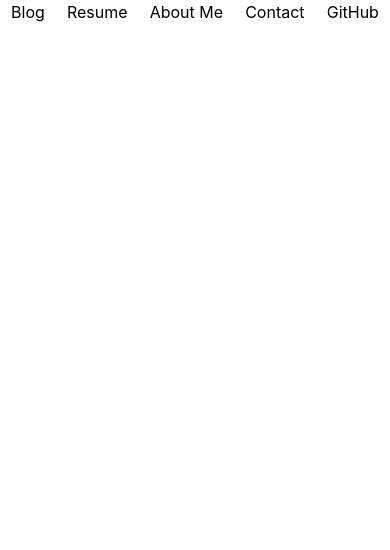
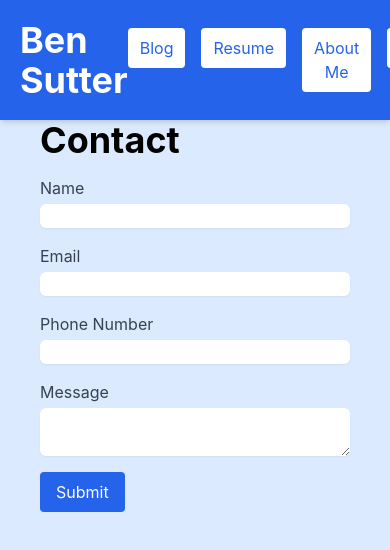
Before and after one commit to Ben-Sutter/Personal_Website, a React (Create React App) app: page /contact in a window 390 px wide. Shown: the top 550 px of the page. Built offline with nearby package versions, Linux system fonts and the light colour scheme.

Commit message:
looks pretty now

```diff
--- a/src/app/App.js
+++ b/src/app/App.js
@@ -9,13 +9,17 @@ import Contact from '../pages/Contact';
 const App = () => {
   return (
     <Router>
-      <Header />
-      <Routes>
-        <Route path="./blog" element={<Blog />} />
-        <Route path="./resume" element={<Resume />} />
-        <Route path="./about" element={<About />} />
-        <Route path="./contact" element={<Contact />} />
-      </Routes>
+      <div className="bg-blue-100 min-h-screen"> {/* Change background color */}
+        <Header />
+        <div className="pt-20"> {/* Add padding-top */}
+          <Routes>
+            <Route path="/blog" element={<Blog />} />
+            <Route path="/resume" element={<Resume />} />
+            <Route path="/about" element={<About />} />
+            <Route path="/contact" element={<Contact />} />
+          </Routes>
+        </div>
+      </div>
     </Router>
   );
 };
--- a/src/app/Header.js
+++ b/src/app/Header.js
@@ -1,17 +1,19 @@
-
-import React from 'react';
+import { Link } from 'react-router-dom';
 import '../styles/generated.css';
 
 const Header = () => {
   return (
-    <header style={{ position: 'fixed', top: 0, left: 0, right: 0 }}>
-        <ul style={{ display: 'flex', justifyContent: 'space-around', listStyle: 'none' }}>
-          <li><button><a href="/blog">Blog</a></button></li>
-          <li><button><a href="/resume">Resume</a></button></li>
-          <li><button><a href="/about">About Me</a></button></li>
-          <li><button><a href="/contact">Contact</a></button></li>
-          <li><button><a href="https://github.com">GitHub</a></button></li>
-        </ul>
+    <header className="fixed top-0 left-0 right-0 bg-blue-600 text-white shadow-md">
+        <div className="container mx-auto flex justify-between items-center p-5">
+          <h1 className="font-bold text-4xl">Ben Sutter</h1>
+          <ul className="flex space-x-4">
+            <li><button className="px-3 py-2 rounded bg-white text-blue-600"><Link to="/blog">Blog</Link></button></li>
+            <li><button className="px-3 py-2 rounded bg-white text-blue-600"><Link to="/resume">Resume</Link></button></li>
+            <li><button className="px-3 py-2 rounded bg-white text-blue-600"><Link to="/about">About Me</Link></button></li>
+            <li><button className="px-3 py-2 rounded bg-white text-blue-600"><Link to="/contact">Contact</Link></button></li>
+            <li><button className="px-3 py-2 rounded bg-white text-blue-600"><a href="https://github.com">GitHub</a></button></li>
+          </ul>
+        </div>
     </header>
   );
 };
--- a/src/pages/About.js
+++ b/src/pages/About.js
@@ -3,10 +3,10 @@ import '../styles/generated.css';
 
 const About = () => {
   return (
-      <div>
-          <h1>About Me</h1>
-          <p>Welcome to my personal website! My name is Ben Sutter.</p>
-      </div>
+    <div className="p-10">
+      <h1 className="text-4xl font-bold mb-4">About Me</h1>
+      <p className="text-lg">Welcome to my personal website! My name is Ben Sutter.</p>
+    </div>
   );
 };
 
--- a/src/pages/Blog.js
+++ b/src/pages/Blog.js
@@ -20,14 +20,13 @@ const Blog = () => {
   ];
 
   return (
-    <div>
-      <h1>Blog</h1>
+    <div className="p-10">
+      <h1 className="text-4xl font-bold mb-4">Blog</h1>
       {blogPosts.map((post, index) => (
-        <div key={index}>
-          <h2>{post.title}</h2>
-          <p>Author: {post.author}</p>
-          <p>Date: {post.date}</p>
-          <p>{post.content}</p>
+        <div key={index} className="mb-8">
+          <h2 className="text-2xl font-semibold mb-2">{post.title}</h2>
+          <p className="text-sm text-gray-500 mb-2">{post.author} - {post.date}</p>
+          <p className="text-lg">{post.content}</p>
         </div>
       ))}
     </div>
--- a/src/pages/Contact.js
+++ b/src/pages/Contact.js
@@ -16,33 +16,29 @@ function Contact() {
   };
 
   return (
-    <div>
-      <h1>Contact</h1>
-      <form onSubmit={handleSubmit}>
-        <label>
-          Name:
-          <input type="text" value={name} onChange={(e) => setName(e.target.value)} />
+    <div className="p-10">
+      <h1 className="text-4xl font-bold mb-4">Contact</h1>
+      <form onSubmit={handleSubmit} className="space-y-4">
+        <label className="block">
+          <span className="text-gray-700">Name</span>
+          <input type="text" value={name} onChange={(e) => setName(e.target.value)} className="mt-1 block w-full rounded-md border-gray-300 shadow-sm" />
         </label>
-        <br />
-        <label>
-          Email:
-          <input type="email" value={email} onChange={(e) => setEmail(e.target.value)} />
+        <label className="block">
+          <span className="text-gray-700">Email</span>
+          <input type="email" value={email} onChange={(e) => setEmail(e.target.value)} className="mt-1 block w-full rounded-md border-gray-300 shadow-sm" />
         </label>
-        <br />
-        <label>
-          Phone Number:
-          <input type="tel" value={phoneNumber} onChange={(e) => setPhoneNumber(e.target.value)} />
+        <label className="block">
+          <span className="text-gray-700">Phone Number</span>
+          <input type="tel" value={phoneNumber} onChange={(e) => setPhoneNumber(e.target.value)} className="mt-1 block w-full rounded-md border-gray-300 shadow-sm" />
         </label>
-        <br />
-        <label>
-          Message:
-          <textarea value={message} onChange={(e) => setMessage(e.target.value)} />
+        <label className="block">
+          <span className="text-gray-700">Message</span>
+          <textarea value={message} onChange={(e) => setMessage(e.target.value)} className="mt-1 block w-full rounded-md border-gray-300 shadow-sm" />
         </label>
-        <br />
-        <button type="submit">Submit</button>
+        <button type="submit" className="mt-2 px-4 py-2 bg-blue-600 text-white rounded hover:bg-blue-700">Submit</button>
       </form>
     </div>
   );
-}
+};
 
 export default Contact;
--- a/src/pages/Resume.js
+++ b/src/pages/Resume.js
@@ -1,11 +1,12 @@
 import React from 'react';
 import '../styles/generated.css';
+import resume from '../files/resume.pdf'; // Import the PDF
 
 const Resume = () => {
   return (
-    <div>
-      <h1>Resume</h1>
-      <embed src="../files/resume.pdf" type="application/pdf" width="100%" height="600px" />
+    <div className="p-10">
+      <h1 className="text-4xl font-bold mb-4">Resume</h1>
+      <embed src={resume} type="application/pdf" width="100%" height="600px" className="shadow-lg rounded" />
     </div>
   );
 };
--- a/src/styles/generated.css
+++ b/src/styles/generated.css
@@ -478,11 +478,193 @@ video {
   --tw-backdrop-saturate:  ;
   --tw-backdrop-sepia:  ;
 }
+.container {
+  width: 100%;
+}
+@media (min-width: 640px) {
+
+  .container {
+    max-width: 640px;
+  }
+}
+@media (min-width: 768px) {
+
+  .container {
+    max-width: 768px;
+  }
+}
+@media (min-width: 1024px) {
+
+  .container {
+    max-width: 1024px;
+  }
+}
+@media (min-width: 1280px) {
+
+  .container {
+    max-width: 1280px;
+  }
+}
+@media (min-width: 1536px) {
+
+  .container {
+    max-width: 1536px;
+  }
+}
 .fixed {
   position: fixed;
 }
+.left-0 {
+  left: 0px;
+}
+.right-0 {
+  right: 0px;
+}
+.top-0 {
+  top: 0px;
+}
+.mx-auto {
+  margin-left: auto;
+  margin-right: auto;
+}
+.mb-2 {
+  margin-bottom: 0.5rem;
+}
+.mb-4 {
+  margin-bottom: 1rem;
+}
+.mb-8 {
+  margin-bottom: 2rem;
+}
+.mt-1 {
+  margin-top: 0.25rem;
+}
+.mt-2 {
+  margin-top: 0.5rem;
+}
+.block {
+  display: block;
+}
 .flex {
   display: flex;
+}
+.min-h-screen {
+  min-height: 100vh;
+}
+.w-full {
+  width: 100%;
+}
+.items-center {
+  align-items: center;
+}
+.justify-between {
+  justify-content: space-between;
+}
+.space-x-4 > :not([hidden]) ~ :not([hidden]) {
+  --tw-space-x-reverse: 0;
+  margin-right: calc(1rem * var(--tw-space-x-reverse));
+  margin-left: calc(1rem * calc(1 - var(--tw-space-x-reverse)));
+}
+.space-y-4 > :not([hidden]) ~ :not([hidden]) {
+  --tw-space-y-reverse: 0;
+  margin-top: calc(1rem * calc(1 - var(--tw-space-y-reverse)));
+  margin-bottom: calc(1rem * var(--tw-space-y-reverse));
+}
+.rounded {
+  border-radius: 0.25rem;
+}
+.rounded-md {
+  border-radius: 0.375rem;
+}
+.border-gray-300 {
+  --tw-border-opacity: 1;
+  border-color: rgb(209 213 219 / var(--tw-border-opacity));
+}
+.bg-blue-100 {
+  --tw-bg-opacity: 1;
+  background-color: rgb(219 234 254 / var(--tw-bg-opacity));
+}
+.bg-blue-600 {
+  --tw-bg-opacity: 1;
+  background-color: rgb(37 99 235 / var(--tw-bg-opacity));
+}
+.bg-white {
+  --tw-bg-opacity: 1;
+  background-color: rgb(255 255 255 / var(--tw-bg-opacity));
+}
+.p-10 {
+  padding: 2.5rem;
+}
+.p-5 {
+  padding: 1.25rem;
+}
+.px-3 {
+  padding-left: 0.75rem;
+  padding-right: 0.75rem;
+}
+.px-4 {
+  padding-left: 1rem;
+  padding-right: 1rem;
+}
+.py-2 {
+  padding-top: 0.5rem;
+  padding-bottom: 0.5rem;
+}
+.pt-20 {
+  padding-top: 5rem;
+}
+.text-2xl {
+  font-size: 1.5rem;
+  line-height: 2rem;
+}
+.text-4xl {
+  font-size: 2.25rem;
+  line-height: 2.5rem;
+}
+.text-lg {
+  font-size: 1.125rem;
+  line-height: 1.75rem;
+}
+.text-sm {
+  font-size: 0.875rem;
+  line-height: 1.25rem;
+}
+.font-bold {
+  font-weight: 700;
+}
+.font-semibold {
+  font-weight: 600;
+}
+.text-blue-600 {
+  --tw-text-opacity: 1;
+  color: rgb(37 99 235 / var(--tw-text-opacity));
+}
+.text-gray-500 {
+  --tw-text-opacity: 1;
+  color: rgb(107 114 128 / var(--tw-text-opacity));
+}
+.text-gray-700 {
+  --tw-text-opacity: 1;
+  color: rgb(55 65 81 / var(--tw-text-opacity));
+}
+.text-white {
+  --tw-text-opacity: 1;
+  color: rgb(255 255 255 / var(--tw-text-opacity));
+}
+.shadow-lg {
+  --tw-shadow: 0 10px 15px -3px rgb(0 0 0 / 0.1), 0 4px 6px -4px rgb(0 0 0 / 0.1);
+  --tw-shadow-colored: 0 10px 15px -3px var(--tw-shadow-color), 0 4px 6px -4px var(--tw-shadow-color);
+  box-shadow: var(--tw-ring-offset-shadow, 0 0 #0000), var(--tw-ring-shadow, 0 0 #0000), var(--tw-shadow);
+}
+.shadow-md {
+  --tw-shadow: 0 4px 6px -1px rgb(0 0 0 / 0.1), 0 2px 4px -2px rgb(0 0 0 / 0.1);
+  --tw-shadow-colored: 0 4px 6px -1px var(--tw-shadow-color), 0 2px 4px -2px var(--tw-shadow-color);
+  box-shadow: var(--tw-ring-offset-shadow, 0 0 #0000), var(--tw-ring-shadow, 0 0 #0000), var(--tw-shadow);
+}
+.shadow-sm {
+  --tw-shadow: 0 1px 2px 0 rgb(0 0 0 / 0.05);
+  --tw-shadow-colored: 0 1px 2px 0 var(--tw-shadow-color);
+  box-shadow: var(--tw-ring-offset-shadow, 0 0 #0000), var(--tw-ring-shadow, 0 0 #0000), var(--tw-shadow);
 }
 
 body {
@@ -498,3 +680,8 @@ code {
   font-family: source-code-pro, Menlo, Monaco, Consolas, 'Courier New',
     monospace;
 }
+
+.hover\:bg-blue-700:hover {
+  --tw-bg-opacity: 1;
+  background-color: rgb(29 78 216 / var(--tw-bg-opacity));
+}
```
Also changed, not shown: src/styles/App.css (deleted, +0 -39 lines).
